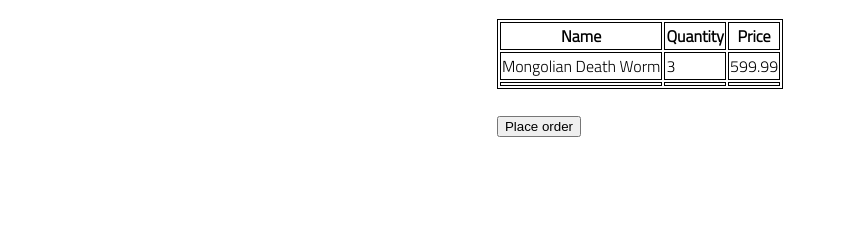
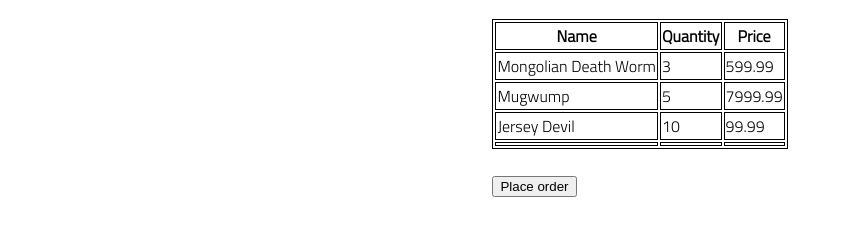
Before and after one commit to cmmerritt/e-commerce-site, a plain HTML site: page cart/cart.html in a window 1280 px wide. Shown: the part 72-308 px from the top of the page, without its empty margins (0-841 px from the left). Drawn offline with Linux system fonts and the light colour scheme.

Commit message:
add function to generate cart

```diff
--- a/cart/cart.html
+++ b/cart/cart.html
@@ -20,11 +20,9 @@
                     <th>Quantity</th>
                     <th>Price</th>
                 </head>
-                <tr>
-                    <td>Mongolian Death Worm</td>
-                    <td>3</td>
-                    <td>599.99</td>
-                </tr>
+                <tbody id="cart-items">
+
+                </tbody>
                 <footer>
                     <td></td>
                     <td></td>
@@ -38,6 +36,6 @@
     <footer>
     </footer>
 
-    <script type="module" src="../app.js"></script>
+    <script type="module" src="shopping-cart.js"></script>
 </body>
 </html>
--- /dev/null
+++ b/cart/shopping-cart.js
@@ -0,0 +1,11 @@
+import { findById } from '../utils.js';
+import { cartLineItemDom } from '../cart/render-line-items.js';
+import { cryptidCart } from './cart.js';
+import { cryptid } from '../cryptids.js';
+
+for (let cartItem of cryptidCart) {
+    //find cryptid from array of all
+    const crpytidMatch = findById(cryptid, cartItem.id);
+    const tr = cartLineItemDom(cartItem, crpytidMatch);
+    document.getElementById('cart-items').append(tr);
+}
```
Also changed, not shown: cart/cart.js (line endings or trailing spaces).
